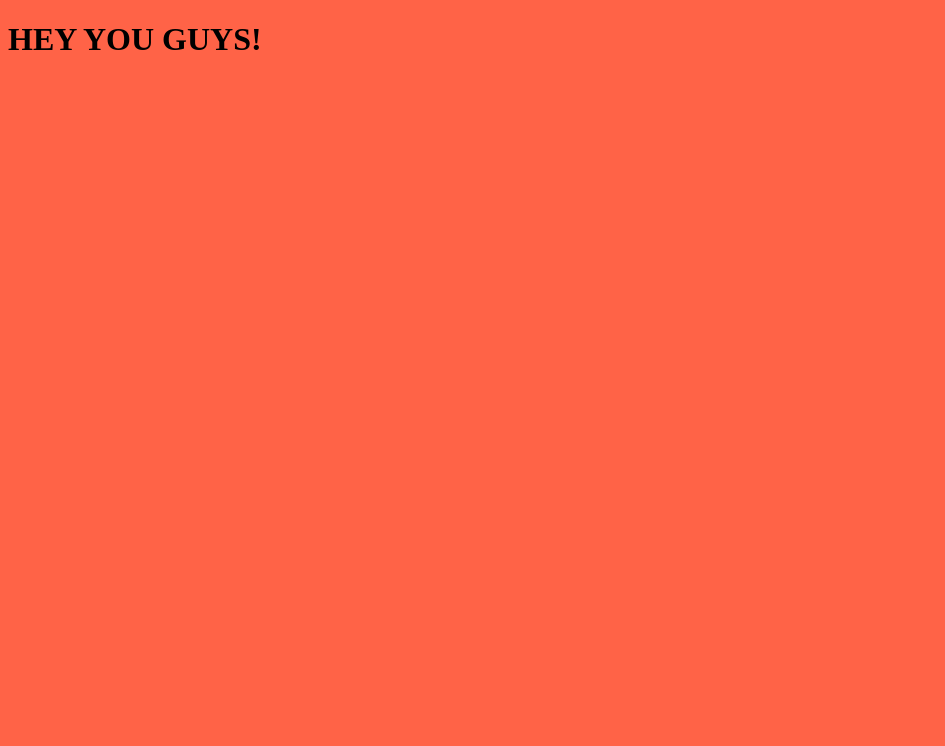
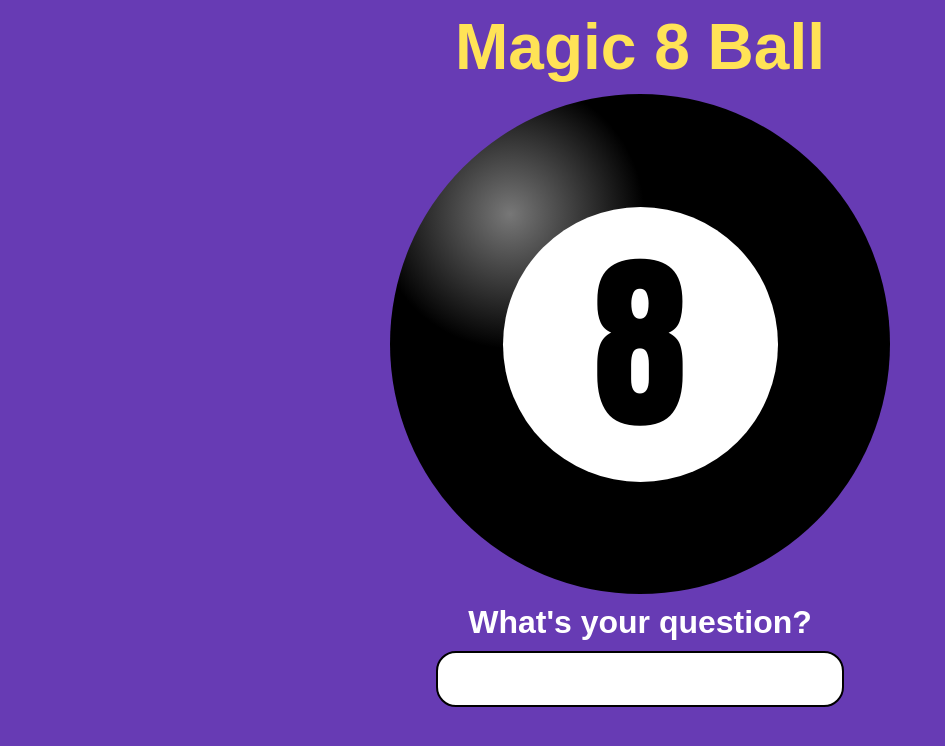
Before and after one commit to henshaw1986/henshaw1986.github.io, a plain HTML site: page index.html in a window 1280 px wide. Shown: the whole page, without its empty margins (0-945 px from the left). Drawn offline with Linux system fonts and the light colour scheme.

Commit message:
add 8ball code

```diff
--- a/index.html
+++ b/index.html
@@ -1,13 +1,108 @@
 <!DOCTYPE html>
 <html lang="en">
-  <head>
-    <meta charset="UTF-8" />
-    <meta http-equiv="X-UA-Compatible" content="IE=edge" />
-    <meta name="viewport" content="width=device-width, initial-scale=1.0" />
-    <title>Document</title>
-    <link rel="stylesheet" href="style.css" />
-  </head>
-  <body>
-    <h1>HEY YOU GUYS!</h1>
-  </body>
+<head>
+    <meta charset="UTF-8">
+    <title>Magic 8 Ball</title>
+    <style>
+        body {
+            background-color: rgb(103, 59, 180);
+            font-family: fantasy;
+            text-align: center;
+            user-select: none;
+        }
+        h1 {
+            font-size: 64px;
+            margin: 10px;
+            color: rgb(255, 227, 86);
+        }
+        .circle {
+            border-radius: 50%;
+            display: flex;
+            justify-content: center;
+            align-items: center;
+        }
+        #outer {
+            width: 500px;
+            height: 500px;
+            background: radial-gradient(circle at 120px 120px, #777, #000 25%);
+            margin: auto;
+        }
+        .inner {
+            width: 55%;
+            height: 55%;
+        }
+        .number {
+            font-family: Impact, Haettenschweiler, 'Arial Narrow Bold', sans-serif;
+            font-size: 190px;
+            background-color: white;
+        }
+        .answer {
+            background-color: rgb(0, 0, 70);
+            color: white;
+            font-size: 32px;
+            color: white;
+            /* This allows the text to fade in slowly */
+            transition: color 4s;
+        }
+        .hidden {
+            visibility: hidden;
+            color:rgb(0, 0, 70);
+            width: 0;
+            height: 0;
+        }
+        input {
+            width: 400px;
+            height: 50px;
+            border-radius: 20px;
+            border: 2px solid black;
+            font-size: 32px;
+        }
+        h2 {
+            font-size: 32px;
+            margin: 10px;
+            color: white;
+        }
+    </style>
+</head>
+<body>
+    <h1>Magic 8 Ball</h1>
+    <div id="outer" class="circle">
+        <div id="ask" class="inner circle number" onclick="randomAnswer();">8</div>
+        <div id="answer" class="inner circle answer hidden"></div>
+    </div>
+    <h2>What's your question?</h2>
+    <input id="question" type="text" spellcheck="false">
+    <script>
+        function randomAnswer() {
+            var question = document.getElementById('question');
+            if (question.value.length == 0 || !question.value.includes('?')) {
+                return;
+            }
+            var num = Math.floor(Math.random()*5);
+            // console.log(num);
+            var message = "";
+            if (num == 0) {
+                message = "Yes!"
+            } else if (num == 1) {
+                message = "No!"
+            } else if (num == 2) {
+                message = "Reply hazy, try again."
+            } else if (num == 3) {
+                message = "Without a doubt."
+            } else {
+                message = "Very doubtful."
+            }
+            // console.log(message);
+            var answer = document.getElementById('answer');
+            answer.textContent = message;
+            answer.classList.remove('hidden');
+            var ask = document.getElementById('ask');
+            ask.classList.add('hidden');
+            setTimeout(function(){
+                answer.classList.add('hidden');
+                ask.classList.remove('hidden');
+            }, 6000);
+        }
+    </script>
+</body>
 </html>
--- a/style.css
+++ /dev/null
@@ -1,3 +0,0 @@
-body {
-  background-color: tomato;
-}
```
Also changed, not shown: 1 other file.
